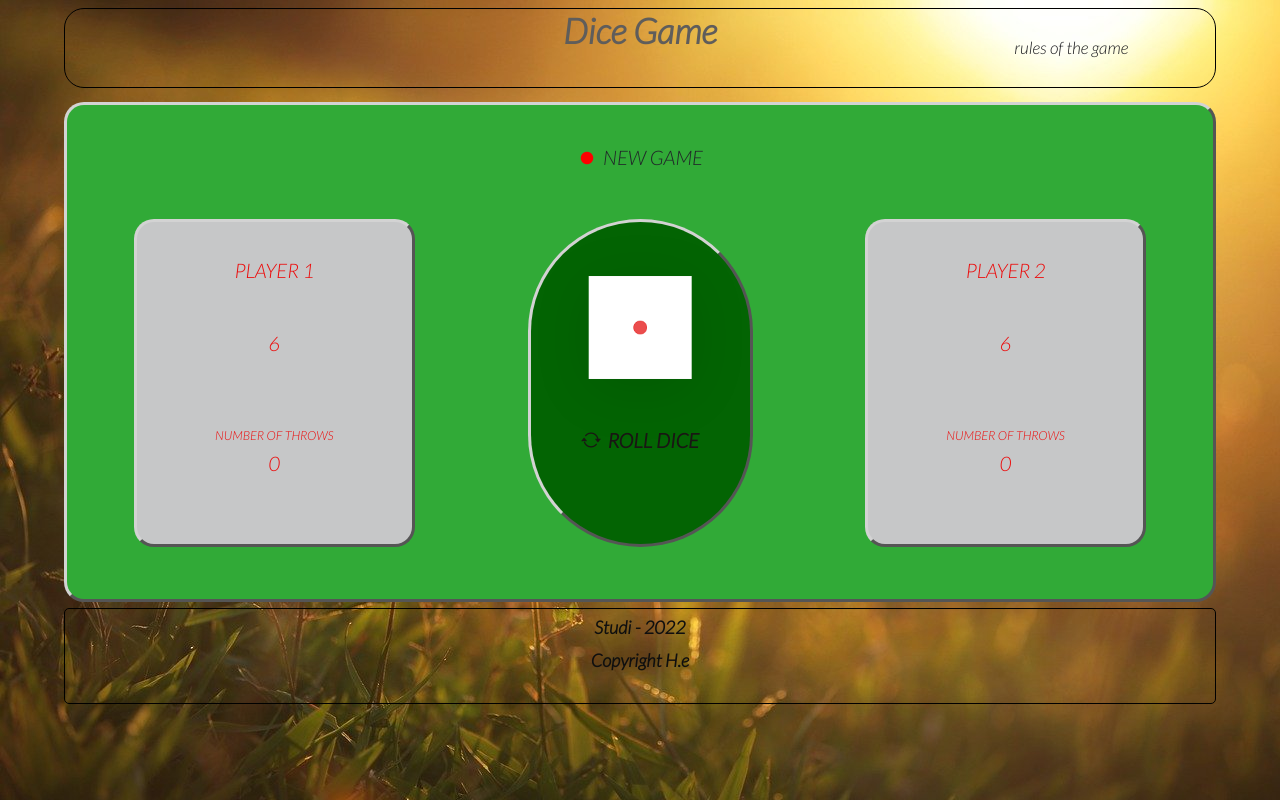
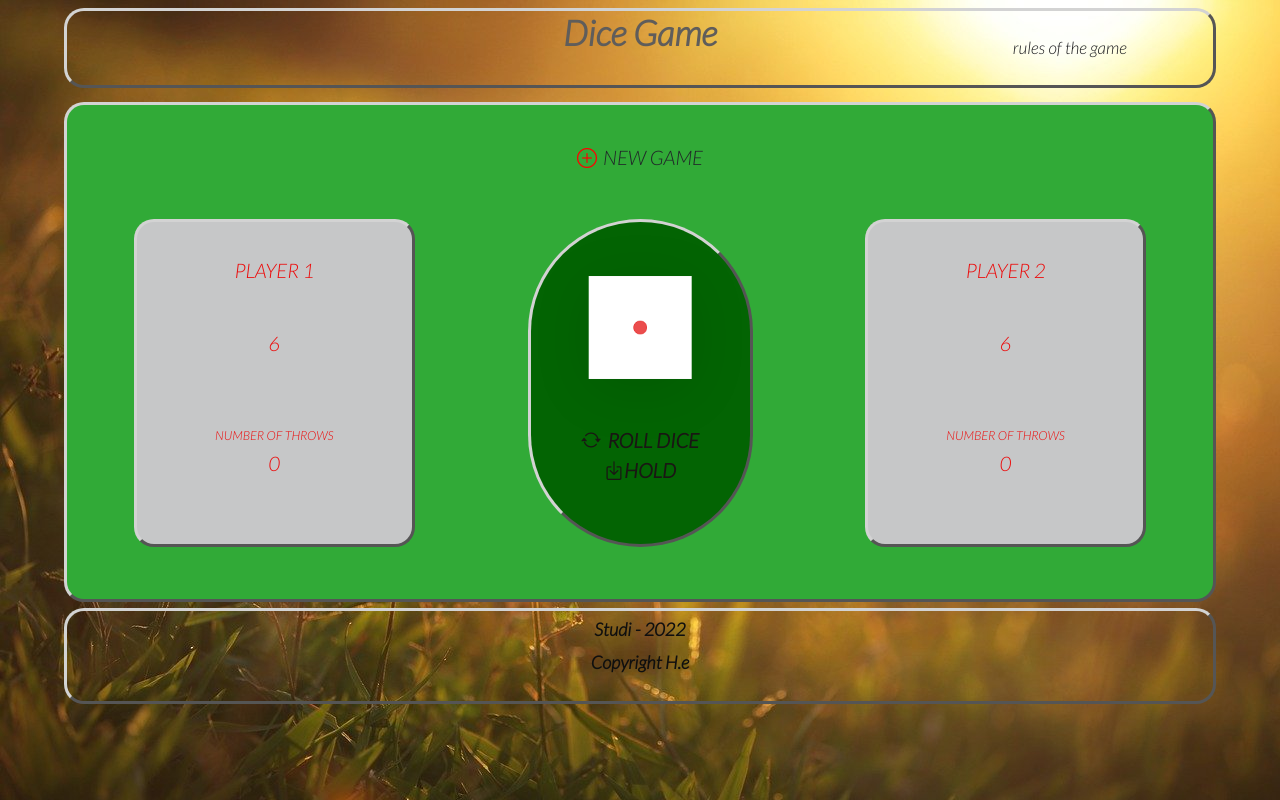
Before and after one commit to Erik-9999/jeux-Javascript, a PHP site: page / in a window 1280 px wide. Run offline with PHP 8.4, Linux system fonts and the light colour scheme; some libraries are stand-ins or nearby versions.

Commit message:
finalisation du jeu avec derniere fonctionnalité

```diff
--- a/index.html
+++ b/index.html
@@ -12,7 +12,8 @@
     />
 
     <link rel="stylesheet" href="style.css" />
-    <title>Document</title>
+    <title>Dice Game</title>
+    <meta name="description" content="Jeu de Dé, à jouer seul ou deux, le premier arrivé à 100 a gagné ." />
   </head>
   <body>
 
@@ -21,7 +22,7 @@
     </header>
 
     <main id="game" class="container-flex">
-      <h2><a href="index.html" class="btn-new bi bi-record-fill"></a>New game</h2>
+      <h2><a href="index.html" class="btn-new bi bi-plus-circle"></a>New game</h2>
 
       <section id="myTay" class="container">
         <div id="player-0" class="container players">
@@ -49,7 +50,7 @@
 
           </div>
           <div id="skip" class="skip">
-
+            <a class="btn-hold"><em class="bi bi-box-arrow-in-down"></em>Hold</a>
           </div>
         </div>
 
--- a/script.js
+++ b/script.js
@@ -1,8 +1,12 @@
 $(function () {
+
+    // Operating variable
 
     let throws, scores, activePlayer, notActive, gamePlaying;
 
     let iconSelectPlayer = "<i class='bi '><svg xmlns='http://www.w3.org/2000/svg' width='16' height='16' fill='currentColor' class='bi bi-record-fill' viewBox='0 0 16 16'><path fill-rule='evenodd' d='M8 13A5 5 0 1 0 8 3a5 5 0 0 0 0 10z'/></svg></i>";
+
+    // launch function
 
     $('.btn-new').click(function(e){
         e.preventDefault();
@@ -10,17 +14,115 @@ $(function () {
         init();
     });
 
-    // function next player
+    // function player inactive
+
     function selectPlayer(){
         if($('#player-'+activePlayer).hasClass('active')){
-            $('#player-'+notActive).removeClass('active').css({
-            'opacity': '0.5',
-            'color' : 'black',
-            });
+            $('#player-'+notActive).removeClass('active')
         }
     }
 
+    // function winner
+
+    function winner(){
+        $('.infoGame').append("<div class='showinfo col-6'>Player "+(activePlayer+1)+" vous avez Gagné !!</div>");
+                $('.dice').delay(1000).hide(400);
+                $('#rollDice').delay(1000).hide(400);
+    }
+
+    // select player
+
+    $('#player-0').click(function(){
+        activePlayer = 0;
+        notActive =1;
+
+        if(!$(this).hasClass('clicked')) {
+            $(this).removeAttr('style');
+            $('#player-0').addClass('active').addClass('clicked');
+            selectPlayer();
+            }
+            $('#player1 i').remove();
+        $('#player-1').removeClass('clicked');
+    });
+
+    $('#player-1').click(function(){
+        activePlayer = 1 ;
+        notActive=0;
+        if(!$(this).hasClass('clicked')) {
+            $(this).removeAttr('style');
+            $('#player-1').addClass('active').addClass('clicked');
+            selectPlayer();
+            }
+            $('#player0 i').remove();
+        $('#player-0').removeClass('clicked');
+     });
+
+
+    // Dice roll
+
+    $('.btn-roll').click( function() {
+        if(gamePlaying) {
+            // random number generator
+            let dice = Math.floor(Math.random() * 6) + 1;
+            let diceDOM = $('.dice');
+
+            $('.dice').css('display' , 'block');
+            diceDOM.attr('src','Images/d-' + dice + '.png');
+
+            //3. Update  score IF the rolled number was NOT a 1
+            if (dice !== 1 && scores[activePlayer]<100) {
+                scores[activePlayer] += dice;
+                throws[activePlayer]++;
+
+                $('#score-' + activePlayer).text(scores[activePlayer]);
+                $('#current-' + activePlayer).text(throws[activePlayer]);
+
+            }else{
+                 nextPlayer();
+            }
+            if (scores[activePlayer] >= 100) {
+                winner();
+             }
+        }
+    })
+
+    // button hold
+
+   $('.btn-hold').click(function() {
+        if (gamePlaying) {
+            // Add CURRENT score to GLOBAL score
+            scores[activePlayer] >=100;
+
+            // Update the UI
+            $('#score-' + activePlayer).text(scores[activePlayer]);
+
+            // Check if player won the game
+            if (scores[activePlayer] >= 100) {
+
+                $('.dice').css('display' , 'none');
+                $('#player'+activePlayer).append(iconSelectPlayer);
+
+                gamePlaying = false;
+            } else {
+                //Next player
+                nextPlayer();
+            }
+        }
+    });
+
+    // function nextplayer
+
+    function nextPlayer() {
+        //Next player
+        activePlayer === 0 ? activePlayer = 1 : activePlayer = 0;
+        notActive === 0 ? notActive = 1 : notActive = 0;
+            selectPlayer()
+            $('#player-' + activePlayer).toggleClass('active ').toggleClass('clicked');
+            $('#player-'+ notActive).toggleClass('active ').toggleClass('clicked');
+    }
+
     // function INIT
+
     function init() {
         scores = [0, 0];
         throws= [0,0];
@@ -40,94 +142,14 @@ $(function () {
         $('.dice').show();
         $('#rollDice').show();
         $('#skip').show();
+        $('#player-0').addClass('active')
+        $('#player-0').addClass('clicked');
+
     }
 
+    // init
+    $('.btn-new').init();
 
-    function winner(){
-        $('.infoGame').append("<div class='showinfo col-6'>Player "+(activePlayer+1)+" vous avez Gagné !!</div>");
-                $('#player-1').removeClass('active').removeClass('clicked').removeAttr('style');
-                $('#player-1 i').remove() ;
-                $('#player-2').removeClass('active').removeClass('clicked').removeAttr('style');
-                $('#player-2 i').remove() ;
-                $('.dice').delay(1000).hide(400);
-                $('#rollDice').delay(1000).hide(400);
-    }
-
-
-    //function END
-    function end(){
-        $('.infoGame').append("<div class='showinfo col-6'>Player "+(activePlayer+1)+" vous avez Perdu</div>");
-                $('#player-1').removeClass('active').removeClass('clicked').removeAttr('style');
-                $('#player-1 i').remove() ;
-                $('#player-2').removeClass('active').removeClass('clicked').removeAttr('style');
-                $('#player-2 i').remove() ;
-                $('.dice').delay(1000).hide(400);
-                $('#rollDice').delay(1000).hide(400);
-                $('#skip').delay(1000).hide(400);
-    }
-
-    //selection  du joueur
-
-    $('#player-0').click(function(){
-        activePlayer = 0;
-        notActive =1;
-
-        if(!$(this).hasClass('clicked')) {
-            $(this).removeAttr('style');
-            $('#player-0').addClass('active').addClass('clicked');
-            $('#player0').append(iconSelectPlayer);
-            selectPlayer();
-            }
-            $('#player1 i').remove();
-        $('#player-1').removeClass('clicked');
-    });
-
-    $('#player-1').click(function(){
-        activePlayer = 1 ;
-        notActive=0;
-        if(!$(this).hasClass('clicked')) {
-            $(this).removeAttr('style');
-            $('#player-1').addClass('active').addClass('clicked');
-            $('#player1 ').append(iconSelectPlayer);
-             selectPlayer();
-            }
-            $('#player0 i').remove();
-        $('#player-0').removeClass('clicked');
-     });
-
-
-    // lancé de dé
-
-    $('.btn-roll').click( function() {
-        if(gamePlaying) {
-            // random number generator
-            let dice = Math.floor(Math.random() * 6) + 1;
-            let diceDOM = $('.dice');
-
-            $('.dice').css('display' , 'block');
-            diceDOM.attr('src','Images/d-' + dice + '.png');
-
-            //3. Update  score IF the rolled number was NOT a 1
-            if (dice !== 1 && scores[activePlayer]<100) {
-                scores[activePlayer] += dice;
-                throws[activePlayer]++;
-
-                $('#score-' + activePlayer).text(scores[activePlayer]);
-                $('#current-'+ activePlayer).text(throws[activePlayer]);
-
-            }else{
-                // end game
-                end();
-            }
-            if(scores[activePlayer]>=100) {
-                winner();
-            }
-
-        }
-    })
-
-    // init
-    $('.btn-new').click(init);
     $('.rules').click(function(){
         alert('les regles sont simples, le premier joueur arrivé à 100 points à gagner. Cliquer sur \'Player\' pour changer de joueur, si tirez un 1 au dé et vous avez perdu');
     })
--- a/style.css
+++ b/style.css
@@ -105,6 +105,15 @@ header {
   margin-top: 1vh;
   border-radius: 20px;
   border: 1px solid black;
+  border-width: 3px;
+  border-left-style: outset;
+  border-left-color: lightgray;
+  border-right-style: outset;
+  border-right-color: darkgray;
+  border-top-style: outset;
+  border-top-color: lightgray;
+  border-bottom-style: outset;
+  border-bottom-color: darkgray;
   -webkit-box-pack: end;
       -ms-flex-pack: end;
           justify-content: end;
@@ -264,6 +273,16 @@ div.container.actionThimble {
   color: #e20000;
 }
 
+.skip a {
+  text-decoration: none;
+  color: #1a1614;
+  font-weight: 700;
+}
+
+.skip a:hover {
+  color: #e20000;
+}
+
 .showThimble {
   margin-left: auto;
   margin-right: auto;
@@ -298,8 +317,17 @@ footer {
   width: 90%;
   height: 12vh;
   left: 5%;
-  border-radius: 5px;
+  border-radius: 20px;
   border: 1px solid black;
+  border-width: 3px;
+  border-left-style: outset;
+  border-left-color: lightgray;
+  border-right-style: outset;
+  border-right-color: darkgray;
+  border-top-style: outset;
+  border-top-color: lightgray;
+  border-bottom-style: outset;
+  border-bottom-color: darkgray;
 }
 
 footer h3, footer p {
--- a/style.scss
+++ b/style.scss
@@ -18,41 +18,35 @@
   border-bottom-style: outset;
   border-bottom-color: darkgray;
 }
+
 @media screen and (max-width: 440px) {
-main{
-  margin: 0 !important;
-  width:100% !important;
-}
-
+  main{
+    margin: 0 !important;
+    width:100% !important;
+  }
   section{
     font-size:0.6em;
     grid-template-columns: 110px 100px 110px !important;
   }
-
   header h1{
     font-size:1.8em !important;
   }
   header button{
     font-size:1.2em !important;
   }
-
   div.container{
     height:85%;
   }
-
   div.container.actionThimble{
     background-color: rgb(3, 100, 3);
     border-radius:200px;
   }
-
   div.score{
     width:100% !important;
   }
-
   #player0, #player1{
     margin-left:-10px !important;
   }
-
   .score{
     margin-left:-3px !important;
   }
@@ -76,24 +70,19 @@ main{
   header button{
     font-size:1.2em !important;
   }
-
   div.container{
     height:85%;
   }
-
   div.container.actionThimble{
     background-color: rgb(3, 100, 3);
     border-radius:200px;
   }
-
   div.score{
     width:100% !important;
   }
-
   #player0, #player1{
     margin-left:-10px !important;
   }
-
   .score{
     margin-left:-3px !important;
   }
@@ -127,8 +116,7 @@ header {
   height: 10vh;
   left: 5%;
   margin-top:1vh;
-  border-radius: 20px;
-  border: 1px solid black;
+  @include border;
   justify-content:end;
 }
 
@@ -263,6 +251,16 @@ div.container.actionThimble{
   color:rgb(226, 0, 0);
 }
 
+.skip a{
+  text-decoration: none;
+  color: rgb(26, 22, 20);
+  font-weight:700;
+}
+
+.skip a:hover{
+  color:rgb(226, 0, 0);
+}
+
 .showThimble {
   margin-left: auto;
   margin-right: auto;
@@ -295,9 +293,8 @@ footer {
   width: 90%;
   height: 12vh;
   left: 5%;
+  @include border;
 
-  border-radius: 5px;
-  border: 1px solid black;
 }
 
 footer h3,footer p{
```
Also changed, not shown: 1 other file.
